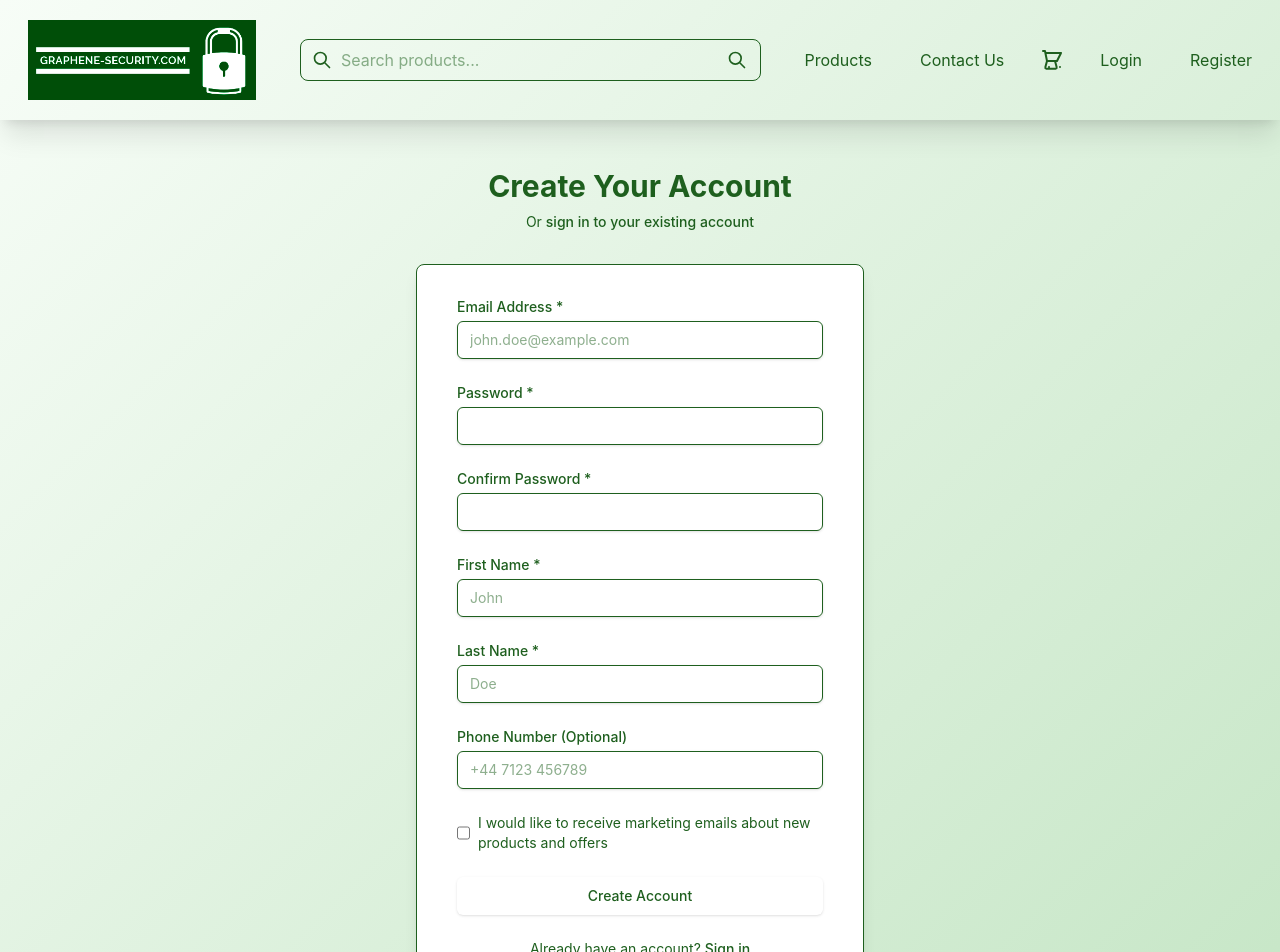
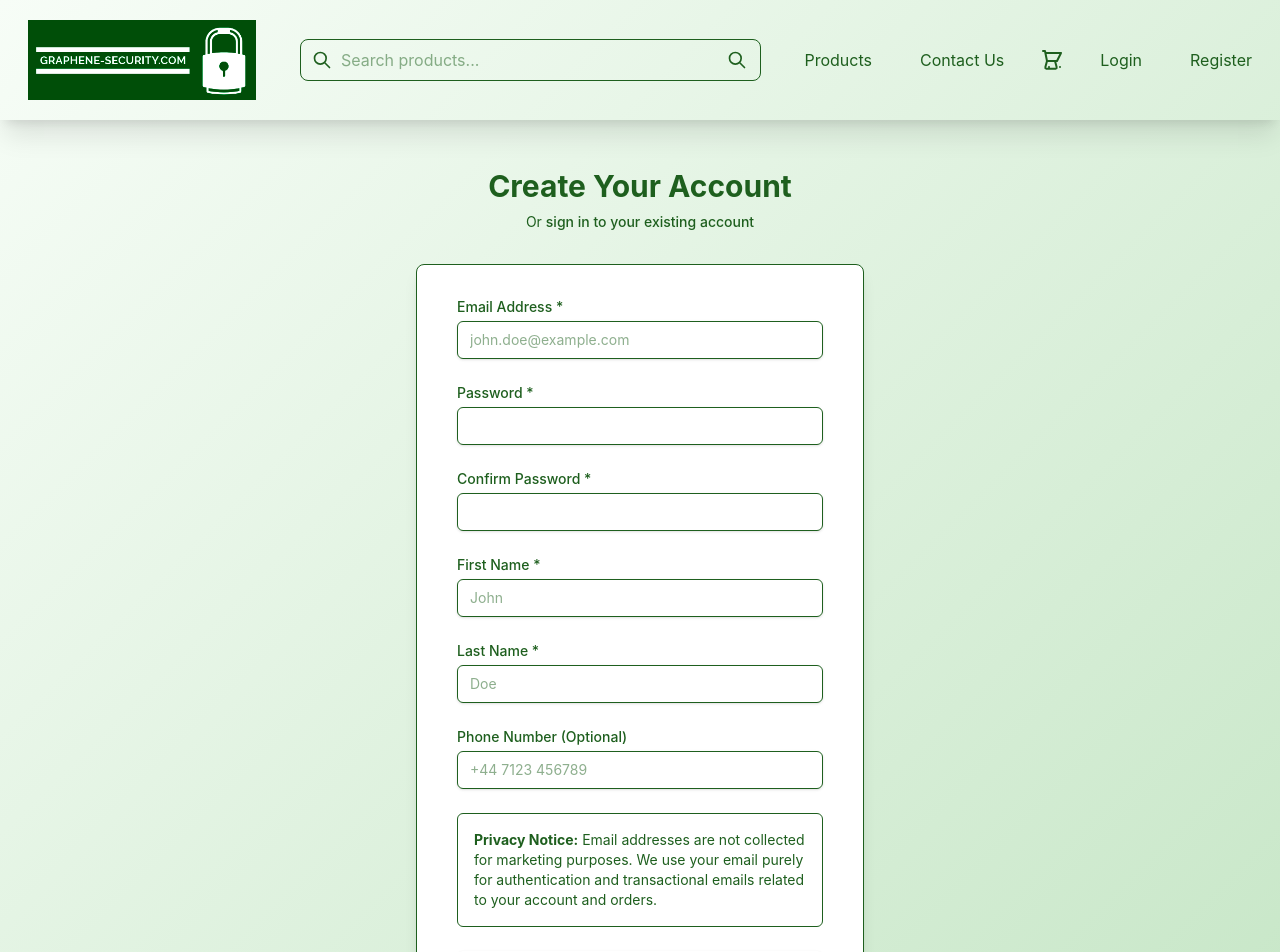
Before and after one commit to sheelmorjaria/graphene-mono, a React (Vite) app in the folder apps/frontend/: page /register in a window 1280 px wide. Shown: the top 952 px of the page. Built offline with nearby package versions, Linux system fonts and the light colour scheme; no server answers.

Commit message:
updated register page

```diff
--- a/apps/frontend/src/pages/RegisterPage.jsx
+++ b/apps/frontend/src/pages/RegisterPage.jsx
@@ -18,7 +18,6 @@ const RegisterPage = () => {
     firstName: '',
     lastName: '',
     phone: '',
-    marketingOptIn: false
   });
 
   // Validation errors state
@@ -421,20 +420,12 @@ const RegisterPage = () => {
               </div>
             </div>
 
-            {/* Marketing Opt-in */}
-            <div className="flex items-center">
-              <input
-                id="marketingOptIn"
-                name="marketingOptIn"
-                type="checkbox"
-                disabled={isLoading}
-                checked={formData.marketingOptIn}
-                onChange={handleInputChange}
-                className="h-4 w-4 text-forest-600 focus:ring-forest-500 border-forest-300 rounded"
-              />
-              <label htmlFor="marketingOptIn" className="ml-2 block text-sm text-forest-800">
-                I would like to receive marketing emails about new products and offers
-              </label>
+            {/* Privacy Notice */}
+            <div className="bg-forest-50 border border-forest-200 rounded-md p-4">
+              <p className="text-sm text-forest-700">
+                <strong>Privacy Notice:</strong> Email addresses are not collected for marketing purposes.
+                We use your email purely for authentication and transactional emails related to your account and orders.
+              </p>
             </div>
 
             {/* Submit Button */}
```
